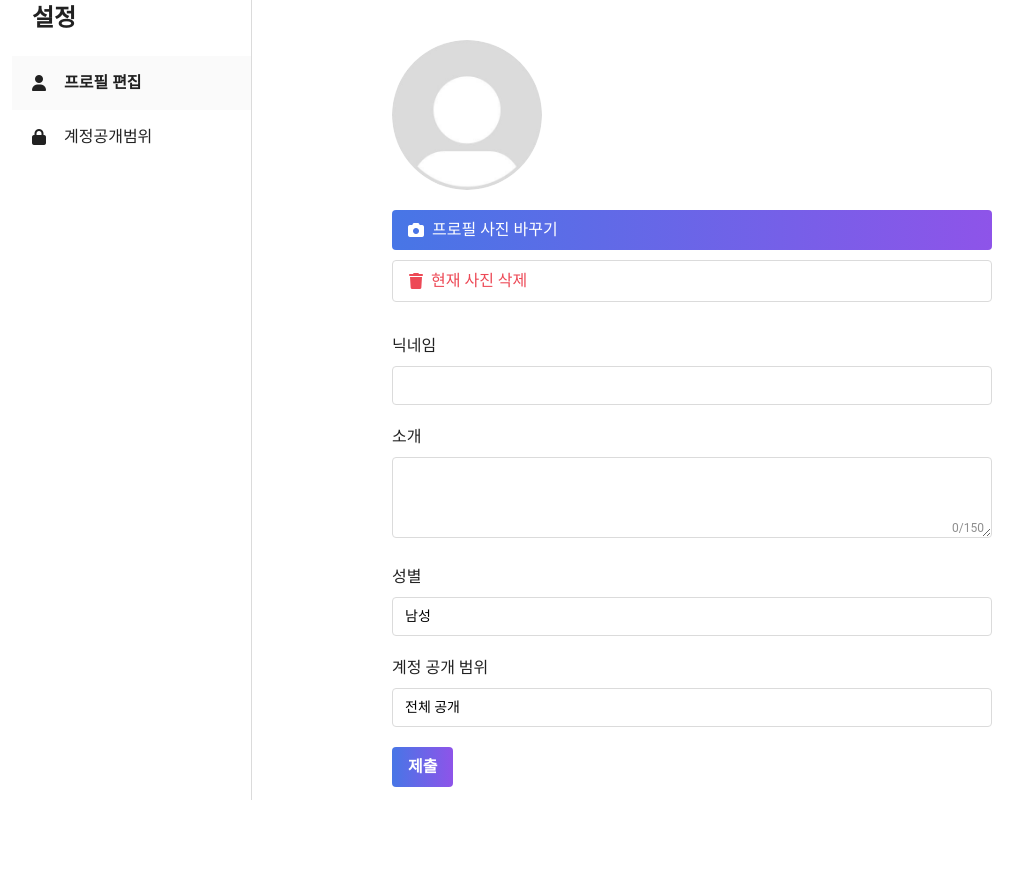
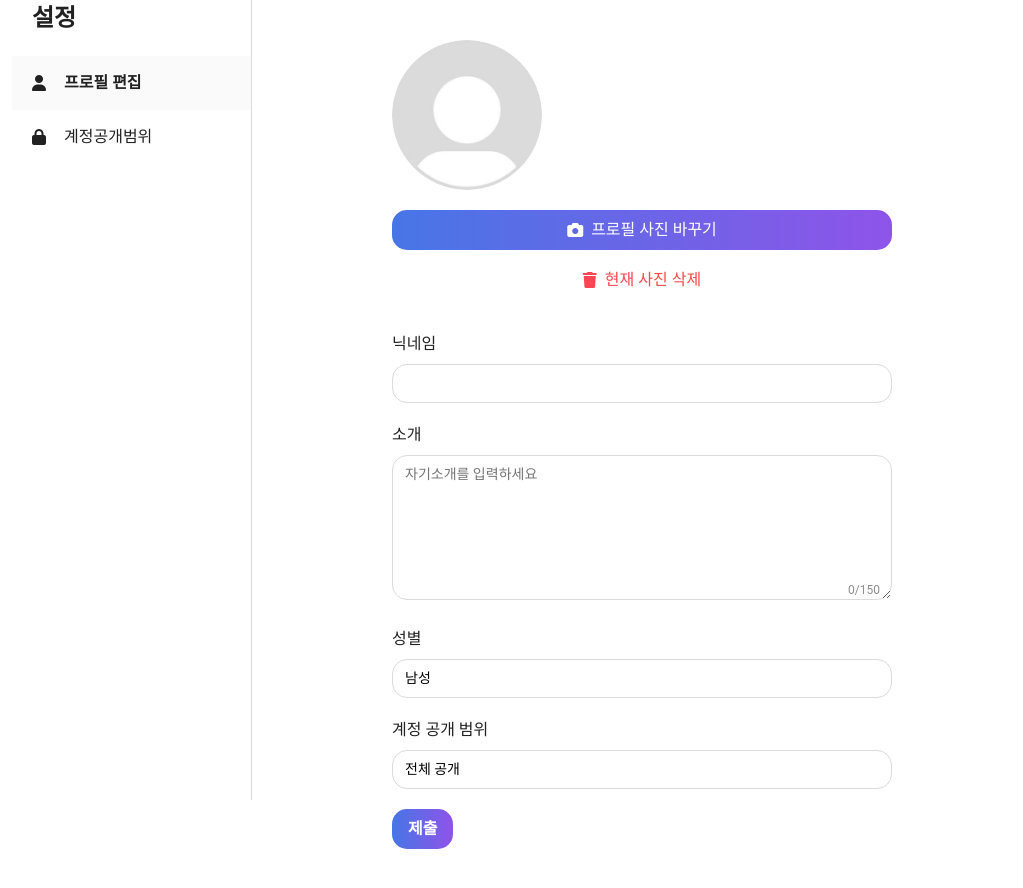
Before and after one commit to beyond-sw-camp/be11-2nd-TWINSTAR-FE, a Vue app: page /settings in a window 1280 px wide. Shown: the whole page, without its empty margins (228-1251 px from the left). Before the commit the page ends 827 px from the top, so only its background shows below. Built offline with nearby package versions, Linux system fonts and the light colour scheme; no server answers; sample sign-in values are in the browser's storage.

Commit message:
설정 프로필편집 디자인 수정

```diff
--- a/src/views/settings/SettingsView.vue
+++ b/src/views/settings/SettingsView.vue
@@ -67,13 +67,17 @@
 
           <div class="form-group">
             <label>소개</label>
-            <textarea
-              v-model="profileForm.profileTxt"
-              rows="3"
-              :class="{ 'error': errors.profileTxt }"
-            ></textarea>
+            <div class="textarea-container">
+              <textarea
+                v-model="profileForm.profileTxt"
+                :maxlength="maxIntroLength"
+                rows="5"
+                placeholder="자기소개를 입력하세요"
+                :class="{ 'error': errors.profileTxt }"
+              ></textarea>
+              <span class="char-count">{{ profileForm.profileTxt.length }}/{{ maxIntroLength }}</span>
+            </div>
             <span class="error-message" v-if="errors.profileTxt">{{ errors.profileTxt }}</span>
-            <span class="char-count">{{ profileForm.profileTxt.length }}/150</span>
           </div>
 
           <div class="form-group">
@@ -164,7 +168,8 @@ export default {
       errors: {
         nickName: '',
         profileTxt: ''
-      }
+      },
+      maxIntroLength: 150
     }
   },
   computed: {
@@ -373,8 +378,8 @@ export default {
         this.errors.nickName = '닉네임은 20자를 초과할 수 없습니다.';
       }
 
-      if (this.profileForm.profileTxt && this.profileForm.profileTxt.length > 150) {
-        this.errors.profileTxt = '소개는 150자를 초과할 수 없습니다.';
+      if (this.profileForm.profileTxt && this.profileForm.profileTxt.length > this.maxIntroLength) {
+        this.errors.profileTxt = `자기소개는 ${this.maxIntroLength}자를 초과할 수 없습니다.`;
       }
 
       return !this.errors.nickName && !this.errors.profileTxt;
@@ -510,13 +515,16 @@ export default {
   gap: 10px;
 }
 
-.change-photo-btn, .remove-photo-btn {
+.change-photo-btn,
+.remove-photo-btn {
+  width: 500px;
+  border-radius: 15px;
   padding: 8px 16px;
-  border-radius: 4px;
   cursor: pointer;
   display: flex;
   align-items: center;
   gap: 8px;
+  justify-content: center;  /* 텍스트 중앙 정렬을 위해 추가 */
 }
 
 .change-photo-btn {
@@ -526,9 +534,12 @@ export default {
 }
 
 .remove-photo-btn {
-  background-color: transparent;
-  border: 1px solid #dbdbdb;
-  color: #ed4956;
+  background: none;
+  background-image: linear-gradient(to right, #FF416C, #FF4B2B);
+  -webkit-background-clip: text;
+  background-clip: text;
+  color: transparent;
+  border: none;
 }
 
 .form-group {
@@ -543,13 +554,24 @@ export default {
 }
 
 .form-group input,
-.form-group textarea,
 .form-group select {
-  width: 100%;
+  width: 500px;
   padding: 8px 12px;
   border: 1px solid #dbdbdb;
-  border-radius: 4px;
+  border-radius: 15px;
   font-size: 14px;
+}
+
+.form-group textarea {
+  width: 500px;
+  min-width: 500px;
+  max-width: 500px;
+  padding: 8px 12px;
+  padding-bottom: 30px;  /* 글자수 카운터를 위한 하단 여백 추가 */
+  border: 1px solid #dbdbdb;
+  border-radius: 15px;
+  font-size: 14px;
+  position: relative;  /* 부모 요소에 relative 설정 */
 }
 
 .form-group input:focus,
@@ -571,8 +593,8 @@ export default {
 
 .char-count {
   position: absolute;
-  right: 8px;
   bottom: 8px;
+  right: 12px;
   font-size: 12px;
   color: #8e8e8e;
 }
@@ -582,7 +604,7 @@ export default {
   color: white;
   border: none;
   padding: 8px 16px;
-  border-radius: 4px;
+  border-radius: 15px;
   font-weight: 600;
   cursor: pointer;
 }
@@ -701,4 +723,28 @@ export default {
     margin-top: 5px;
   }
 }
+
+.textarea-container {
+  position: relative;
+  width: 500px;
+}
+
+.textarea-container textarea {
+  width: 100%;
+  min-width: 500px;
+  max-width: 500px;
+  padding: 8px 12px;
+  padding-bottom: 30px;
+  border: 1px solid #dbdbdb;
+  border-radius: 15px;
+  font-size: 14px;
+}
+
+.char-count {
+  position: absolute;
+  bottom: 8px;
+  right: 12px;
+  font-size: 12px;
+  color: #8e8e8e;
+}
 </style>
```
